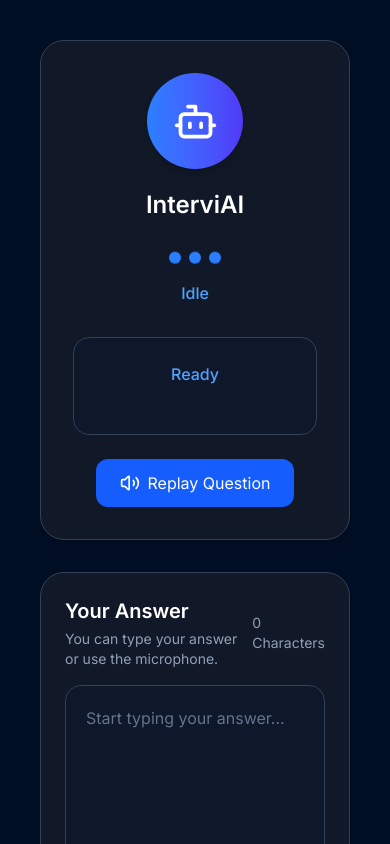
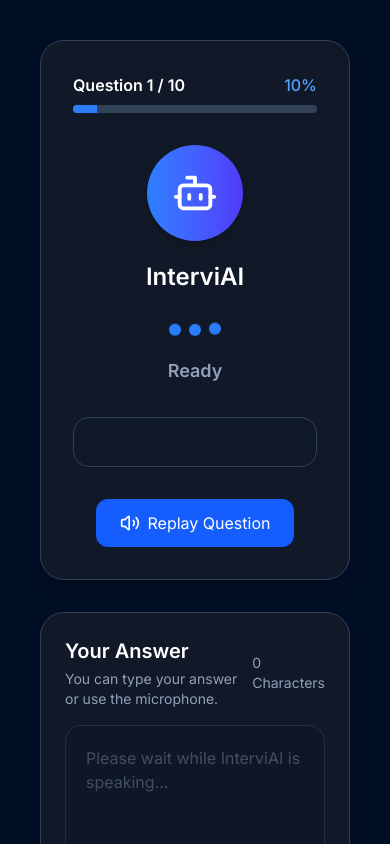
Before and after one commit to arvind6206/InterviAI, a React (Vite) app in the folder client/: page /interview in a window 390 px wide. Shown: the top 844 px of the page. Built offline with nearby package versions, Linux system fonts and the light colour scheme; no server answers.

Commit message:
score card

```diff
--- a/client/src/App.jsx
+++ b/client/src/App.jsx
@@ -3,6 +3,7 @@ import Auth from './pages/Auth'
 import {BrowserRouter, Routes, Route} from 'react-router-dom'
 import Dashboard from './pages/Dashboard'
 import Interview from './pages/Interview'
+import Report from './pages/Report'
 
 function App() {
   return (
@@ -11,6 +12,7 @@ function App() {
       <Route path='/' element={<Auth/>}/>
       <Route path='/dashboard' element={<Dashboard/>}/>
       <Route path='/interview' element={<Interview/>}/>
+      <Route path='/report' element={<Report/>}/>
 
     </Routes>
 
--- a/client/src/components/interview/VoiceAssistant.jsx
+++ b/client/src/components/interview/VoiceAssistant.jsx
@@ -4,60 +4,147 @@ import { speak } from "../../utils/speak";
 function VoiceAssistant({
   status = "idle",
   question = "Welcome to InterviAI. Click Start Interview to begin.",
+  questionNumber = 1,
+  totalQuestions = 10,
 }) {
+  const progress = (questionNumber / totalQuestions) * 100;
+
   return (
     <div className="w-full bg-[#111827] border border-slate-700 rounded-3xl p-8 shadow-lg">
-      {/*avatar*/}
-      <div className="flex flex-col items-center">
-        <div
-          className="w-24 h-24 rounded-full bg-gradient-to-r from-blue-500 to-indigo-600
-                flex items-center justify-center shadow-lg"
-        >
-          <Bot className="text-white" size={45} />
+
+      {/* Progress Bar */}
+
+      <div className="mb-8">
+
+        <div className="flex justify-between items-center mb-2">
+
+          <h3 className="text-white font-semibold">
+            Question {questionNumber} / {totalQuestions}
+          </h3>
+
+          <span className="text-blue-400 font-medium">
+            {Math.round(progress)}%
+          </span>
+
         </div>
 
-        <h2 className="text-2xl font-bold text-white mt-5">InterviAI</h2>
+        <div className="w-full h-2 bg-slate-700 rounded-full overflow-hidden">
+
+          <div
+            className="h-full bg-blue-500 transition-all duration-500"
+            style={{
+              width: `${progress}%`,
+            }}
+          />
+
+        </div>
+
       </div>
 
-      {/*Animation*/}
+      {/* Avatar */}
+
+      <div className="flex flex-col items-center">
+
+        <div
+          className="
+            w-24 h-24
+            rounded-full
+            bg-gradient-to-r
+            from-blue-500
+            to-indigo-600
+            flex
+            items-center
+            justify-center
+            shadow-lg
+          "
+        >
+          <Bot className="text-white" size={46} />
+        </div>
+
+        <h2 className="text-2xl font-bold text-white mt-5">
+          InterviAI
+        </h2>
+
+      </div>
+
+      {/* Speaking Animation */}
 
       <div className="flex justify-center gap-2 mt-8">
+
         <span className="w-3 h-3 rounded-full bg-blue-500 animate-bounce"></span>
-        <span className="w-3 h-3 rounded-full bg-blue-500 animate-bounce delay-100"></span>
-        <span className="w-3 h-3 rounded-full bg-blue-500 animate-bounce delay-100"></span>
+
+        <span className="w-3 h-3 rounded-full bg-blue-500 animate-bounce [animation-delay:150ms]"></span>
+
+        <span className="w-3 h-3 rounded-full bg-blue-500 animate-bounce [animation-delay:300ms]"></span>
+
       </div>
 
-      <p className="text-center text-blue-400 font-medium mt-4 capitalize">
-        {status}
-      </p>
+      {/* Status */}
 
-      {/*ques*/}
+      <div className="mt-5 text-center">
+
+        {status === "speaking" && (
+          <p className="text-blue-400 font-semibold text-lg">
+            🎙️ InterviAI is speaking...
+          </p>
+        )}
+
+        {status === "listening" && (
+          <p className="text-green-400 font-semibold text-lg">
+            🎤 Listening...
+          </p>
+        )}
+
+        {status === "thinking" && (
+          <p className="text-yellow-400 font-semibold text-lg">
+            🧠 Evaluating your answer...
+          </p>
+        )}
+
+        {status === "idle" && (
+          <p className="text-slate-400 font-semibold text-lg">
+            Ready
+          </p>
+        )}
+
+      </div>
+
+      {/* Question */}
 
       <div className="mt-8 bg-slate-900 border border-slate-700 rounded-2xl p-6">
-        <p className="text-center text-blue-400 font-medium">
-          {status === "speaking" && "🎙️ InterviAI is speaking..."}
-          {status === "listening" && "🎤 Listening..."}
-          {status === "thinking" && "🧠 Thinking..."}
-          {status === "idle" && "Ready"}
+
+        <p className="text-white text-lg leading-8 text-center">
+          {question}
         </p>
 
-        <p className="text-white text-lg leading-8 text-center mt-6">
-          {question}
-        </p>
       </div>
 
-      {/*replay*/}
+      {/* Replay */}
 
-      <div className="flex justify-center mt-6">
+      <div className="flex justify-center mt-8">
+
         <button
           onClick={() => speak(question)}
-          className="flex items-center gap-2 bg-blue-600 hover:bg-blue-700
-                transition px-6 py-3 rounded-xl text-white"
+          className="
+            flex
+            items-center
+            gap-2
+            bg-blue-600
+            hover:bg-blue-700
+            px-6
+            py-3
+            rounded-xl
+            text-white
+            transition
+          "
         >
           <Volume2 size={20} />
+
           Replay Question
         </button>
+
       </div>
+
     </div>
   );
 }
--- /dev/null
+++ b/client/src/components/report/ScoreCard.jsx
@@ -0,0 +1,166 @@
+import { Award, TrendingUp } from "lucide-react";
+
+function ScoreCard({ score = 84 }) {
+  const radius = 95;
+  const stroke = 12;
+
+  const normalizedRadius = radius - stroke / 2;
+
+  const circumference = normalizedRadius * 2 * Math.PI;
+
+  const strokeDashoffset =
+    circumference - (score / 100) * circumference;
+
+  function getPerformance(score) {
+    if (score >= 90) {
+      return {
+        title: "Outstanding 🚀",
+        color: "text-green-400",
+        message:
+          "Exceptional performance. You are interview ready.",
+      };
+    }
+
+    if (score >= 80) {
+      return {
+        title: "Excellent 🎉",
+        color: "text-blue-400",
+        message:
+          "Strong technical performance with only a few areas to improve.",
+      };
+    }
+
+    if (score >= 70) {
+      return {
+        title: "Good 👍",
+        color: "text-yellow-400",
+        message:
+          "You have good fundamentals. Continue practicing.",
+      };
+    }
+
+    return {
+      title: "Needs Improvement 📚",
+      color: "text-red-400",
+      message:
+        "Keep practicing. Every interview makes you stronger.",
+    };
+  }
+
+  const performance = getPerformance(score);
+
+  return (
+    <div className="bg-[#111827] rounded-3xl border border-slate-700 shadow-xl p-10">
+
+      <div className="flex flex-col items-center">
+
+        {/* Award */}
+
+        <div className="w-20 h-20 rounded-full bg-blue-600 flex items-center justify-center shadow-lg">
+
+          <Award size={40} className="text-white" />
+
+        </div>
+
+        {/* Heading */}
+
+        <h1 className="text-4xl font-bold text-white mt-6">
+          Overall Score
+        </h1>
+
+        <p className="text-slate-400 mt-2">
+          Your AI Interview Performance
+        </p>
+
+        {/* Circular Progress */}
+
+        <div className="relative mt-10 w-64 h-64">
+
+          <svg
+            height="260"
+            width="260"
+            className="-rotate-90"
+          >
+
+            {/* Background */}
+
+            <circle
+              stroke="#1e293b"
+              fill="transparent"
+              strokeWidth={stroke}
+              r={normalizedRadius}
+              cx="130"
+              cy="130"
+            />
+
+            {/* Progress */}
+
+            <circle
+              stroke="#3b82f6"
+              fill="transparent"
+              strokeWidth={stroke}
+              strokeLinecap="round"
+              strokeDasharray={circumference}
+              strokeDashoffset={strokeDashoffset}
+              r={normalizedRadius}
+              cx="130"
+              cy="130"
+              className="transition-all duration-[1800ms]"
+            />
+
+          </svg>
+
+          {/* Score */}
+
+          <div className="absolute inset-0 flex flex-col items-center justify-center">
+
+            <h2 className="text-6xl font-bold text-white">
+              {score}
+            </h2>
+
+            <p className="text-slate-400 text-lg">
+              /100
+            </p>
+
+          </div>
+
+        </div>
+
+        {/* Performance */}
+
+        <h2
+          className={`text-3xl font-bold mt-8 ${performance.color}`}
+        >
+          {performance.title}
+        </h2>
+
+        <p className="text-slate-300 mt-4 text-center max-w-2xl leading-8">
+
+          {performance.message}
+
+        </p>
+
+        {/* Improvement */}
+
+        <div className="mt-8 flex items-center gap-3 bg-slate-900 px-6 py-3 rounded-xl border border-slate-700">
+
+          <TrendingUp
+            className="text-green-400"
+            size={22}
+          />
+
+          <span className="text-green-400 font-semibold">
+
+            +12% improvement from your previous interview
+
+          </span>
+
+        </div>
+
+      </div>
+
+    </div>
+  );
+}
+
+export default ScoreCard;
--- a/client/src/pages/Interview.jsx
+++ b/client/src/pages/Interview.jsx
@@ -17,6 +17,9 @@ function Interview() {
   const [submitting, setSubmitting] = useState(false);
   const [feedback, setFeedback] = useState(null);
   const [isListening, setIsListening] = useState(false);
+
+  const [questionNumber, setQuestionNumber] = useState(1);
+  const [completed, setCompleted] = useState(false);
 
   const recognitionRef = useRef(null);
 
@@ -82,6 +85,7 @@ function Interview() {
 
       onEnd: () => {
         setStatus("listening");
+        startListening();
       },
     });
   }, [question]);
@@ -91,8 +95,12 @@ function Interview() {
   }, []);
 
   async function handleSubmit() {
+    if (answer.trim() === "") return;
+
     try {
       setSubmitting(true);
+
+      setStatus("thinking");
 
       const token = localStorage.getItem("token");
 
@@ -109,18 +117,28 @@ function Interview() {
         },
       );
 
+      if (response.data.completed) {
+        setCompleted(true);
+
+        navigate("/report");
+
+        return;
+      }
+
       setFeedback({
         score: response.data.score,
         feedback: response.data.feedback,
       });
 
-      console.log(response.data);
+      setTimeout(() => {
+        setFeedback(null);
 
-      // Update question
-      setQuestion(response.data.nextQuestion);
+        setAnswer("");
 
-      // Clear textarea
-      setAnswer("");
+        setQuestion(response.data.nextQuestion);
+
+        setQuestionNumber((prev) => prev + 1);
+      }, 3000);
     } catch (error) {
       console.log(error);
     } finally {
@@ -165,12 +183,17 @@ function Interview() {
   return (
     <div className="min-h-screen bg-[#000E24] flex items-center justify-center p-10">
       <div className="w-full max-w-4xl">
-        <VoiceAssistant status={status} question={question} />
+        <VoiceAssistant
+          status={status}
+          question={question}
+          questionNumber={questionNumber}
+          totalQuestions={10}
+        />
 
         <Transcript
           answer={answer}
           setAnswer={setAnswer}
-          disabled={status === "speaking"}
+          disabled={status === "speaking" || "submitting"}
         />
 
         <Microphone
@@ -183,7 +206,7 @@ function Interview() {
           answer={answer}
           loading={submitting}
           onReplay={() => speak(question)}
-          onRecord={() => console.log("Start recording")}
+          onRecord={startListening}
           onSubmit={handleSubmit}
         />
 
--- /dev/null
+++ b/client/src/pages/Report.jsx
@@ -0,0 +1,184 @@
+import { useNavigate } from "react-router-dom";
+
+import ScoreCard from "../components/report/ScoreCard";
+// import PerformanceCards from "../components/report/PerformanceCards";
+// import InterviewSummary from "../components/report/InterviewSummary";
+// import Strengths from "../components/report/Strengths";
+// import Weaknesses from "../components/report/Weaknesses";
+// import Recommendation from "../components/report/Recommendation";
+// import ActionButtons from "../components/report/ActionButtons";
+
+function Report() {
+
+  const navigate = useNavigate();
+
+  /*
+      Dummy data for now.
+
+      Later replace this with:
+      GET /api/v1/interview/:id/report
+  */
+
+  const report = {
+    overallScore: 84,
+
+    technical: 82,
+
+    communication: 91,
+
+    confidence: 88,
+
+    problemSolving: 76,
+
+    totalQuestions: 10,
+
+    duration: "18 Minutes",
+
+    role: "Backend Developer",
+
+    interviewDate: "28 July 2026",
+
+    strengths: [
+      "Strong React knowledge",
+      "Good MongoDB understanding",
+      "Clear communication",
+      "Good API design",
+    ],
+
+    weaknesses: [
+      "Need better System Design knowledge",
+      "Explain scalability more clearly",
+      "Improve behavioral answers",
+      "Practice Redis concepts",
+    ],
+
+    recommendation:
+      "Your fundamentals are good. Focus on System Design, Docker, Redis and scalable backend architecture. Continue practicing behavioral interviews using the STAR method.",
+  };
+
+  return (
+    <div className="min-h-screen bg-[#000E24]">
+
+      <div className="max-w-7xl mx-auto px-8 py-10">
+
+        {/* Header */}
+
+        <div className="text-center mb-12">
+
+          <h1 className="text-5xl font-bold text-white">
+            🎉 Interview Completed
+          </h1>
+
+          <p className="text-slate-400 mt-4 text-lg">
+            Congratulations! Here's your complete interview performance report.
+          </p>
+
+        </div>
+
+        {/* Overall Score */}
+
+        <ScoreCard score={report.overallScore} />
+
+        {/* Performance */}
+
+        <div className="mt-10">
+
+          {/* <PerformanceCards report={report} /> */}
+
+        </div>
+
+        {/* Summary */}
+
+        <div className="grid lg:grid-cols-2 gap-8 mt-10">
+
+          {/* <InterviewSummary report={report} /> */}
+
+          {/* We'll build Resume Match later */}
+
+          <div className="bg-[#111827] rounded-3xl border border-slate-700 p-8">
+
+            <h2 className="text-2xl font-semibold text-white mb-6">
+
+              Resume Match
+
+            </h2>
+
+            <div className="space-y-4">
+
+              <div className="flex justify-between">
+
+                <span className="text-slate-300">
+                  React
+                </span>
+
+                <span className="text-green-400">
+                  ✓
+                </span>
+
+              </div>
+
+              <div className="flex justify-between">
+
+                <span className="text-slate-300">
+                  Node.js
+                </span>
+
+                <span className="text-green-400">
+                  ✓
+                </span>
+
+              </div>
+
+              <div className="flex justify-between">
+
+                <span className="text-slate-300">
+                  MongoDB
+                </span>
+
+                <span className="text-green-400">
+                  ✓
+                </span>
+
+              </div>
+
+            </div>
+
+          </div>
+
+        </div>
+
+        {/* Strengths & Weaknesses */}
+
+        <div className="grid lg:grid-cols-2 gap-8 mt-10">
+
+          {/* <Strengths strengths={report.strengths} /> */}
+
+          {/* <Weaknesses weaknesses={report.weaknesses} /> */}
+
+        </div>
+
+        {/* Recommendation */}
+
+        <div className="mt-10">
+
+          {/* <Recommendation
+            recommendation={report.recommendation}
+          /> */}
+
+        </div>
+
+        {/* Buttons */}
+
+        <div className="mt-10">
+
+          {/* <ActionButtons /> */}
+
+        </div>
+
+      </div>
+
+    </div>
+  );
+}
+
+export default Report;
```
Also changed, not shown: client/src/components/report/PerformanceCards.jsx (added).
